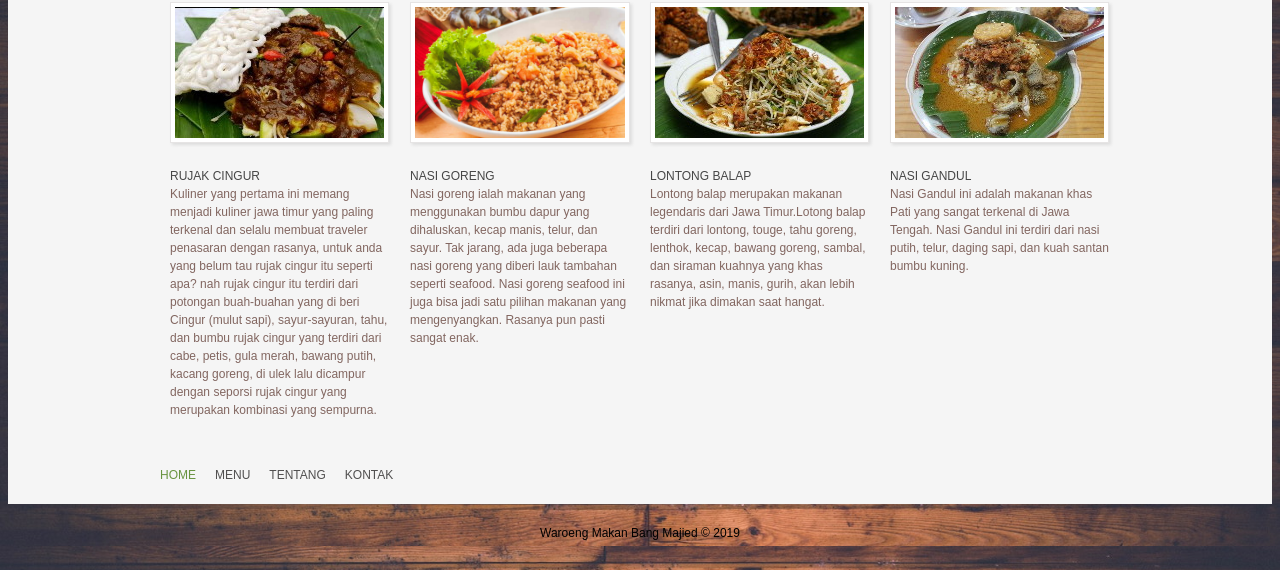
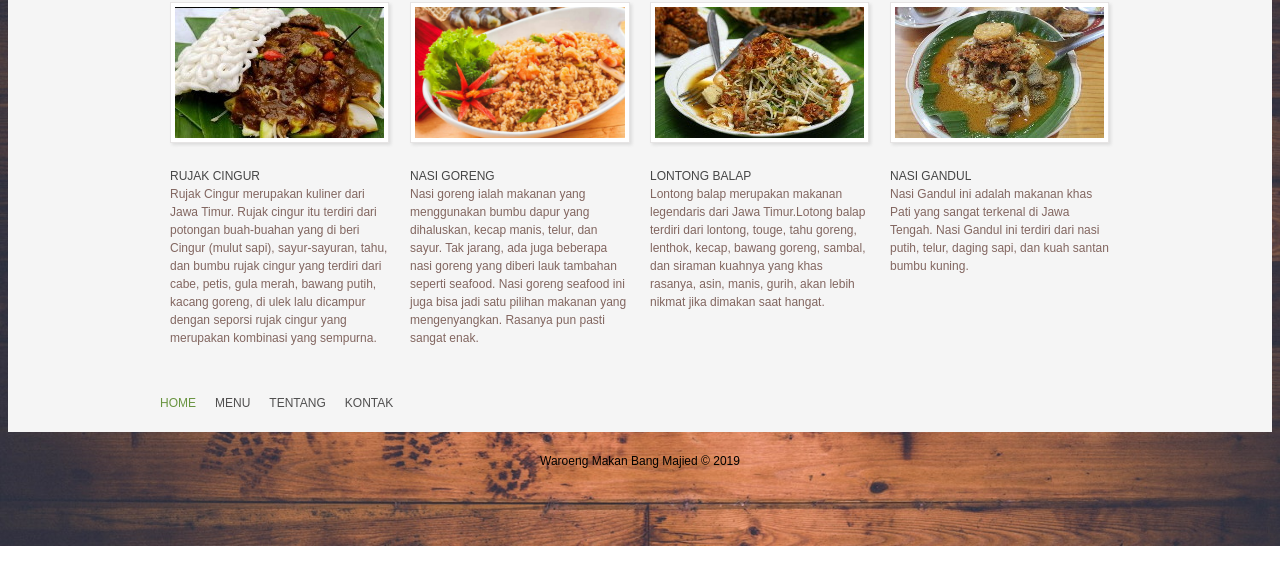
Before and after one commit to AmmarMajied/latihan, a plain HTML site: page index.html in a window 1280 px wide. Shown: the part 254-824 px from the top of the page. After the commit the page ends 800 px from the top, so only its background shows below. Drawn offline with Linux system fonts and the light colour scheme; files whose address does not match are found by name.

Commit message:
Update index.html

```diff
--- a/index.html
+++ b/index.html
@@ -38,7 +38,7 @@
             <li>
               <div><img src="image/rujak.jpg" alt="">
                 <div class="col1 upp"> <a href="#">Rujak Cingur</a></div>
-                <span> Kuliner yang pertama ini memang menjadi kuliner jawa timur yang paling terkenal dan selalu membuat traveler penasaran dengan rasanya, untuk anda yang belum tau rujak cingur itu seperti apa? nah rujak cingur itu terdiri dari potongan buah-buahan yang di beri Cingur (mulut sapi), sayur-sayuran, tahu, dan bumbu rujak cingur yang terdiri dari cabe, petis, gula merah, bawang putih, kacang goreng, di ulek lalu dicampur dengan seporsi rujak cingur yang merupakan kombinasi yang sempurna.</span>
+                <span>  Rujak Cingur merupakan kuliner dari Jawa Timur. Rujak cingur itu terdiri dari potongan buah-buahan yang di beri Cingur (mulut sapi), sayur-sayuran, tahu, dan bumbu rujak cingur yang terdiri dari cabe, petis, gula merah, bawang putih, kacang goreng, di ulek lalu dicampur dengan seporsi rujak cingur yang merupakan kombinasi yang sempurna.</span>
               </div>
             </li>
             <li>
```
